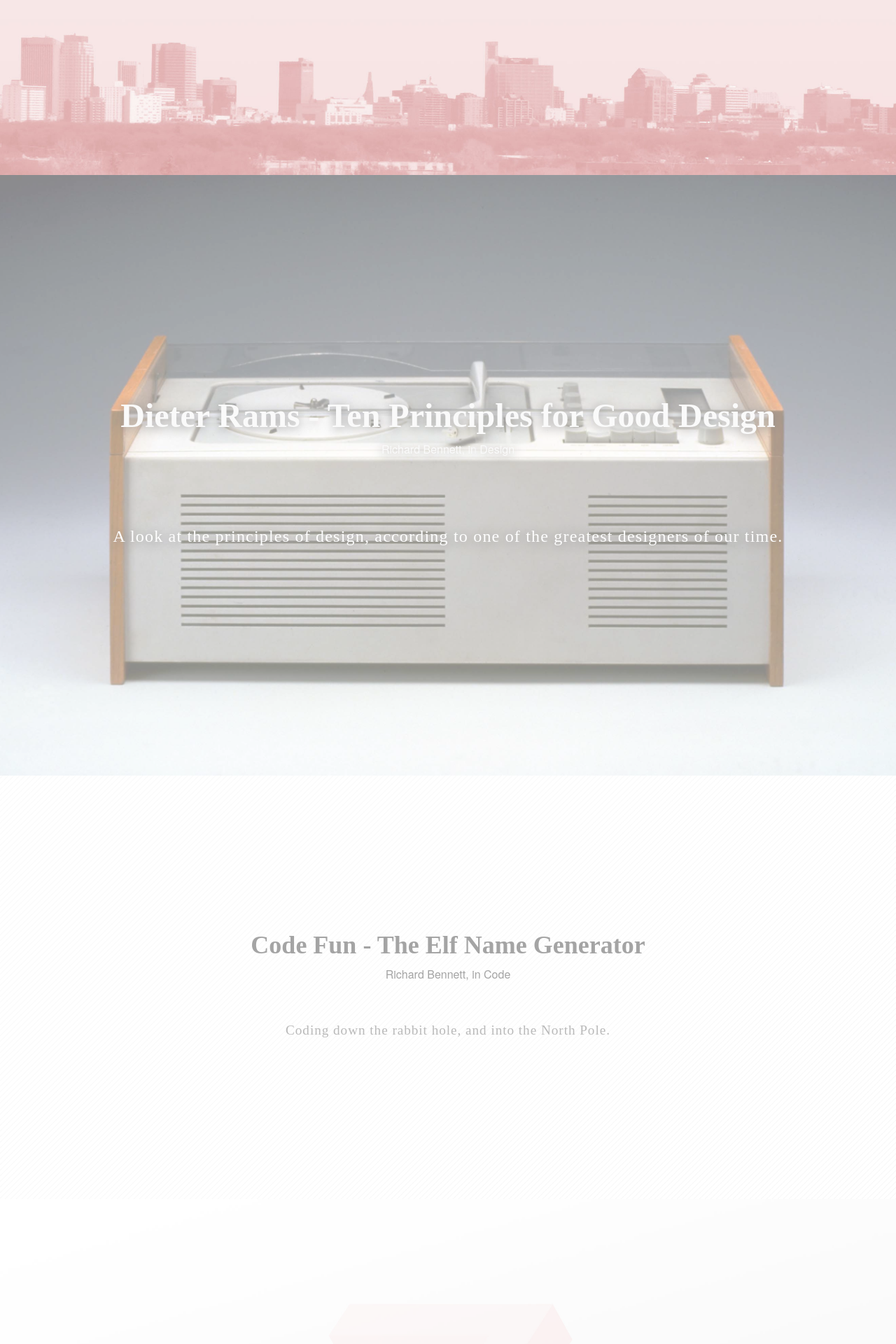
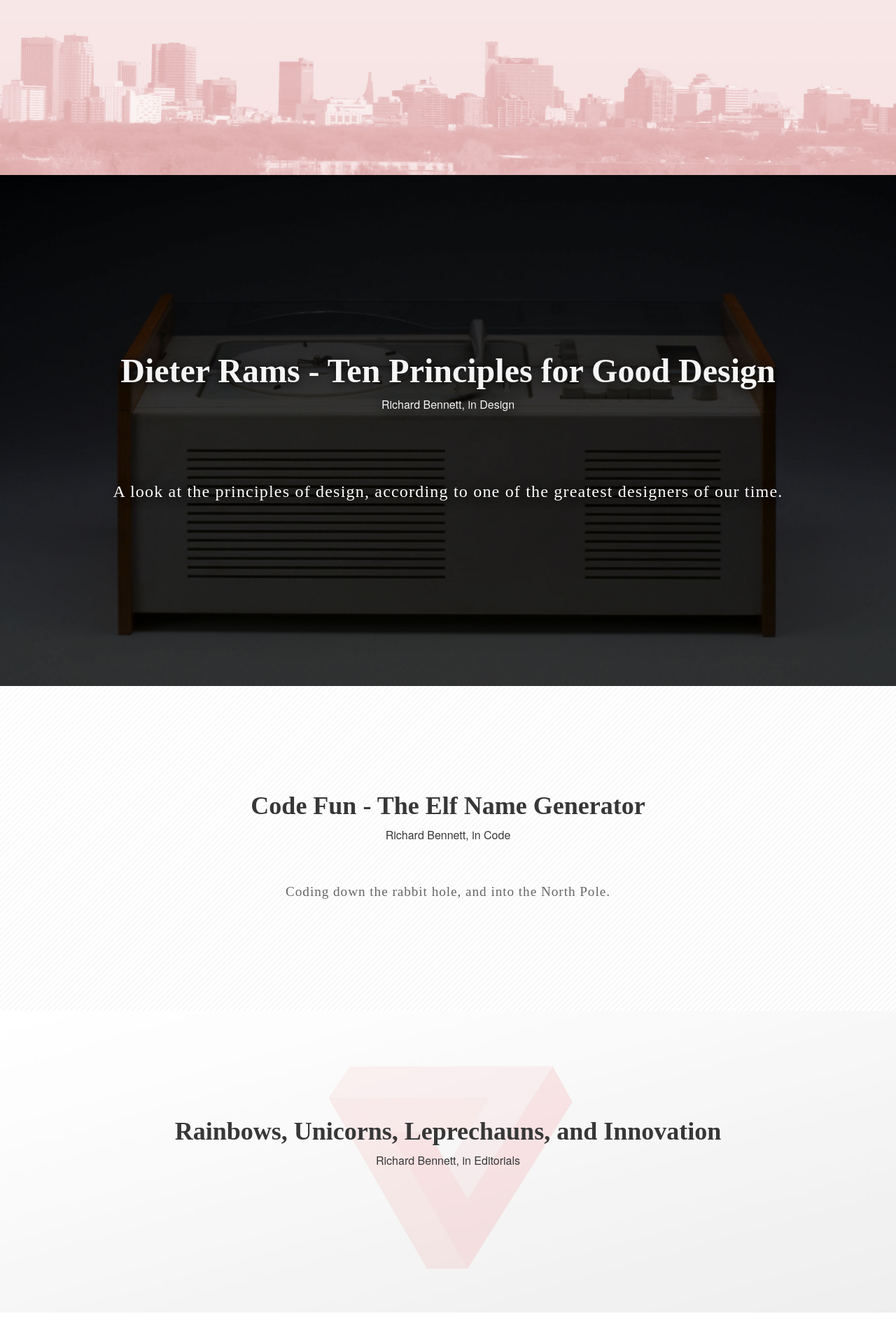
Before and after one commit to CTi-Winnipeg/cti-winnipeg.github.io, a Jekyll site: the page built from index.html, in a window 1280 px wide. Shown: the part 650-2570 px from the top of the page at 70% size. Built offline with Jekyll 4.4.1, drawn with Linux system fonts in a browser that asks for light colours; the list of posts is cut into pages by our own code.

Commit message:
Rams and Style updates

```diff
--- a/stylesheets/styles.css
+++ b/stylesheets/styles.css
@@ -133,8 +133,7 @@
 
 section.pagelist > ul li.post {
   margin: 0;
-  padding: 14em 0em;
-  opacity: 0.45;
+  padding: 12% 0em;
   -webkit-transition: all 300ms ease-in-out;
   -moz-transition: all 300ms ease-in-out;
   -ms-transition: all 300ms ease-in-out;
@@ -167,12 +166,11 @@
 }
 
 section.pagelist > ul li:hover {
-  opacity: 1;
   /*border-bottom: 0.1em solid #eee;*/
 }
 
 section.pagelist > ul li:first-child {
-  padding: 20em 0em;
+  padding: 20% 0em;
 }
 section.pagelist > ul li:first-child a.title {
   font-size: 3em;
@@ -256,15 +254,6 @@
 footer {
   padding: 10em 0em;
   text-align: center;
-  opacity: 0.55;
-  -webkit-transition: all 300ms ease-in-out;
-  -moz-transition: all 300ms ease-in-out;
-  -ms-transition: all 300ms ease-in-out;
-  -o-transition: all 300ms ease-in-out;
-  transition: all 300ms ease-in-out;
-}
-footer:hover {
-  opacity: 1;
 }
 
 footer a {
```
Also changed, not shown: img/rams/rams-SK-4-record-player-1956.jpg.
